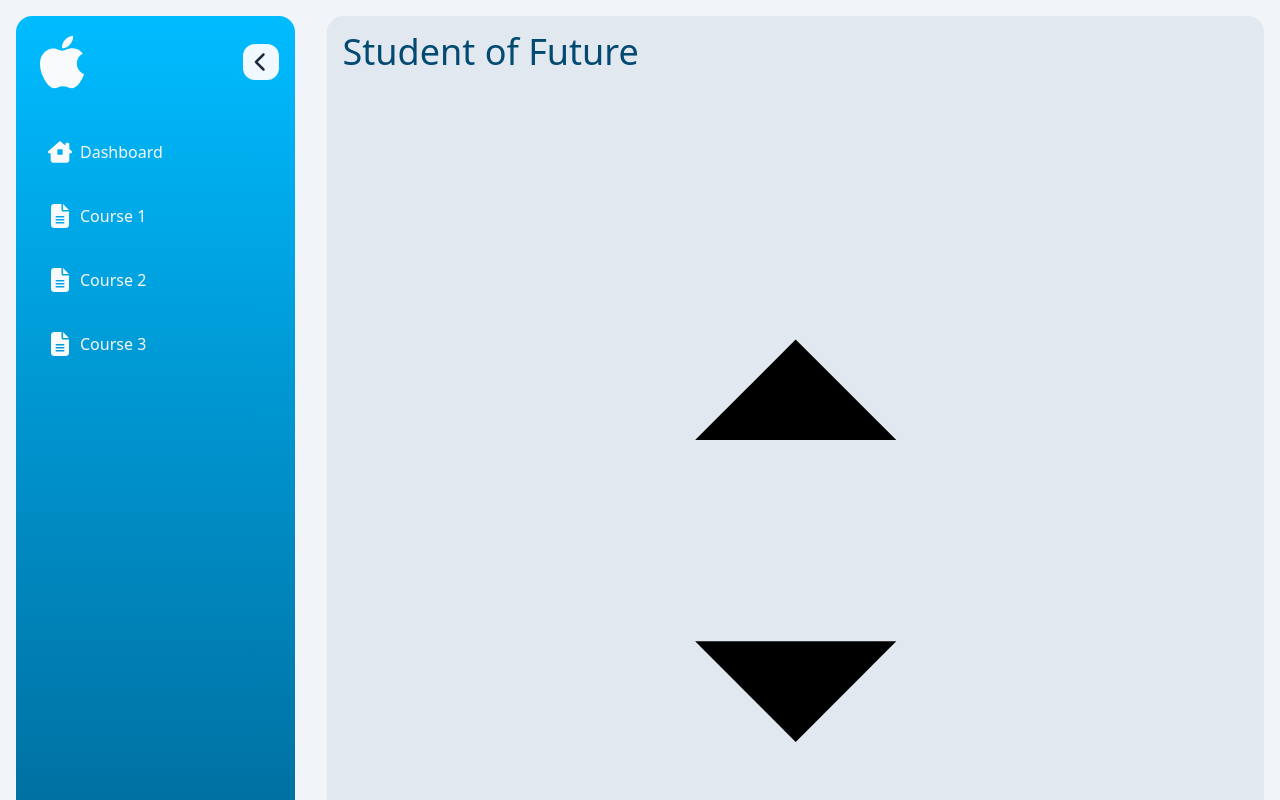
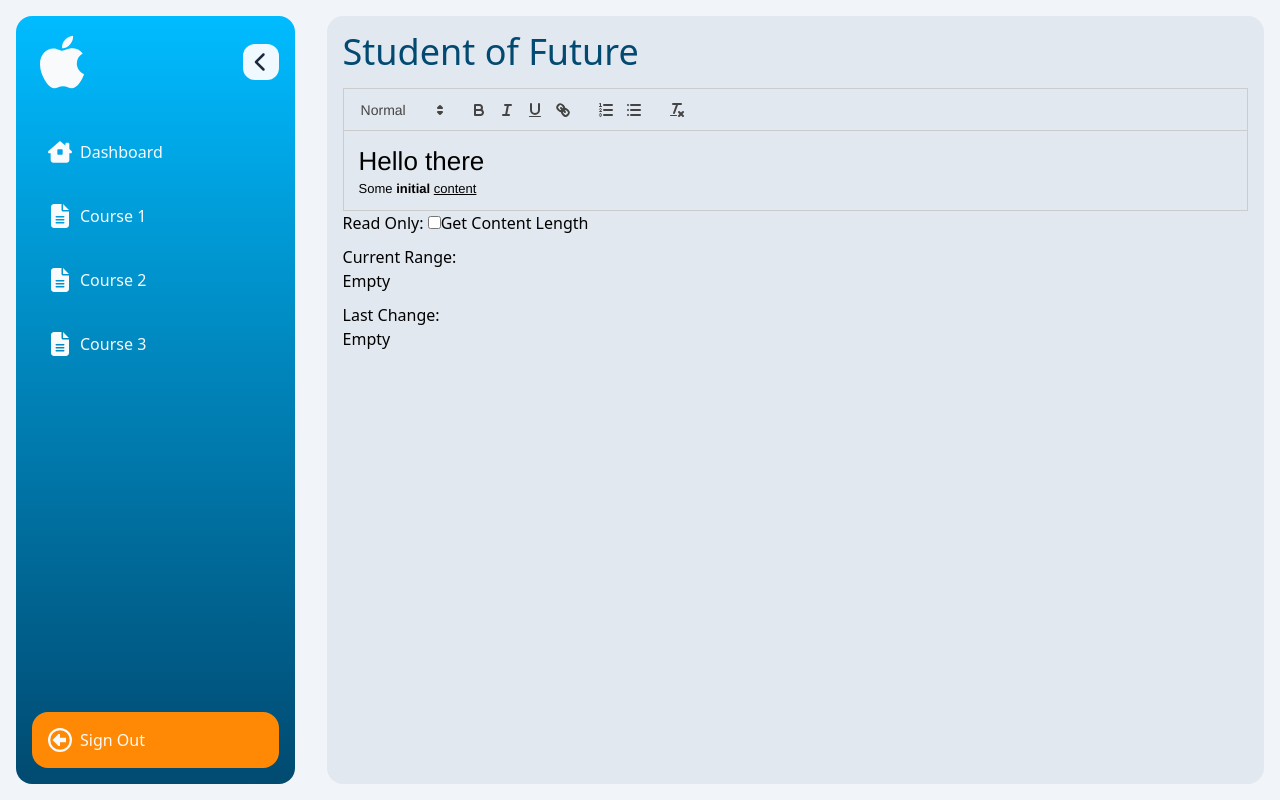
Before and after one commit to stywn93/sinau, a React (Vite) app: page /dashboard/add-materi in a window 1280 px wide. Shown: the top 800 px of the page. Built offline with nearby package versions, Linux system fonts and the light colour scheme.

Commit message:
import quill css

```diff
--- a/src/component/AddMateri.jsx
+++ b/src/component/AddMateri.jsx
@@ -1,6 +1,7 @@
 import React, { useRef, useState } from 'react';
 import Editor from './Editor';
 import Quill from 'quill';
+import 'quill/dist/quill.snow.css';
 
 const Delta = Quill.import('delta');
 
@@ -19,7 +20,7 @@ const AddMateri = () => {
         ref={quillRef}
         readOnly={readOnly}
         defaultValue={new Delta()
-          .insert('Hello')
+          .insert('Hello there')
           .insert('\n', { header: 1 })
           .insert('Some ')
           .insert('initial', { bold: true })
@@ -29,7 +30,7 @@ const AddMateri = () => {
         onSelectionChange={setRange}
         onTextChange={setLastChange}
       />
-      <div className="flex p-3">
+      <div>
         <label>
           Read Only:{' '}
           <input
@@ -39,7 +40,7 @@ const AddMateri = () => {
           />
         </label>
         <button
-          className="controls-right"
+          className="ml-auto"
           type="button"
           onClick={() => {
             alert(quillRef.current?.getLength());
@@ -48,7 +49,7 @@ const AddMateri = () => {
           Get Content Length
         </button>
       </div>
-      <div className="state">
+      <div className="my-2.5 mx-0">
         <div className="state-title">Current Range:</div>
         {range ? JSON.stringify(range) : 'Empty'}
       </div>
```
